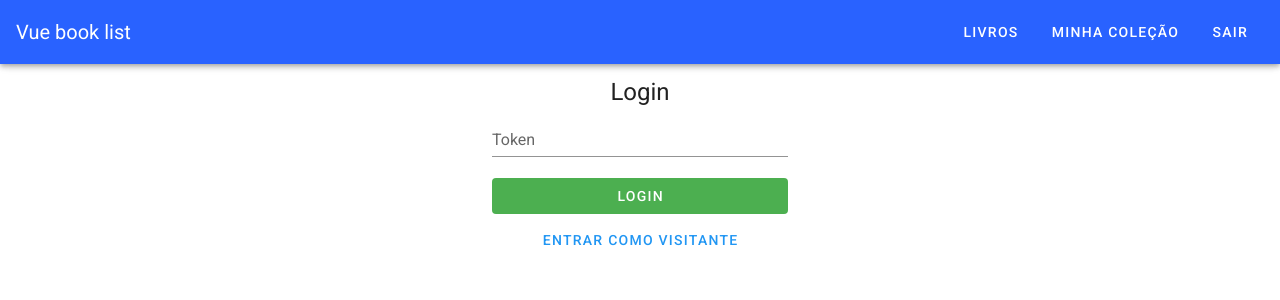
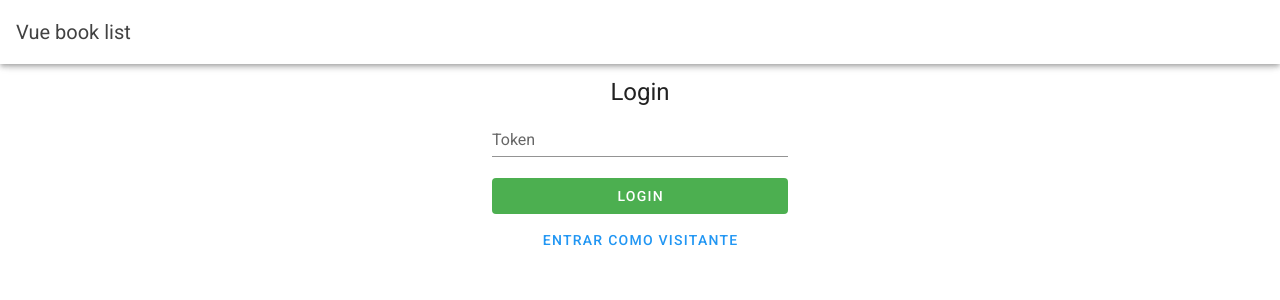
Before and after one commit to Wilson3g/google-books-vue, a Vue app: page /#/ in a window 1280 px wide. Shown: the top 300 px of the page. Built offline with nearby package versions, Linux system fonts and the light colour scheme.

Commit message:
novo componente de busca

```diff
--- a/src/components/Book/BookList.vue
+++ b/src/components/Book/BookList.vue
@@ -5,7 +5,14 @@
                 <v-text-field
                     v-model="search"
                     @input="doSearch"
-                    label="Pesquise algo..."
+                    hide-details="false"
+                    prepend-inner-icon="mdi-magnify"
+                    solo
+                    rounded
+                    clear-icon="mdi-close-circle"
+                    clearable
+                    label="Digite o texto da sua pesquisa"
+                    type="text"
                 />
             </v-col>
         </v-row>
--- a/src/components/Book/BookListPage.vue
+++ b/src/components/Book/BookListPage.vue
@@ -1,9 +1,9 @@
 <template>
     <v-container fluid>
 
-        <v-row>
+        <v-row justify="center" class="text-center text--darken-3">
             <v-col cols="12" md="4" lg="3">
-                <h4 class="display-1 text-uppercase">Livro</h4>
+                <h4 class="display-1 text-uppercase">BookList</h4>
             </v-col>
         </v-row>
 
--- a/src/components/header/AppHeader.vue
+++ b/src/components/header/AppHeader.vue
@@ -1,13 +1,15 @@
 <template>
     <v-app-bar
-        color="blue accent-4"
+        class="secondary--text"
+        color="white accent-4"
+        outline
         app
         dark
     >
         <v-toolbar-title>Vue book list</v-toolbar-title>
 
         <v-spacer />
-        <v-toolbar-items>
+        <v-toolbar-items class="secondary--text">
             <v-btn @click="goToBooks" text>Livros</v-btn>
             <v-btn @click="goToCollection" text>Minha Coleção</v-btn>
             <v-btn @click="logout" text>Sair</v-btn>
```
